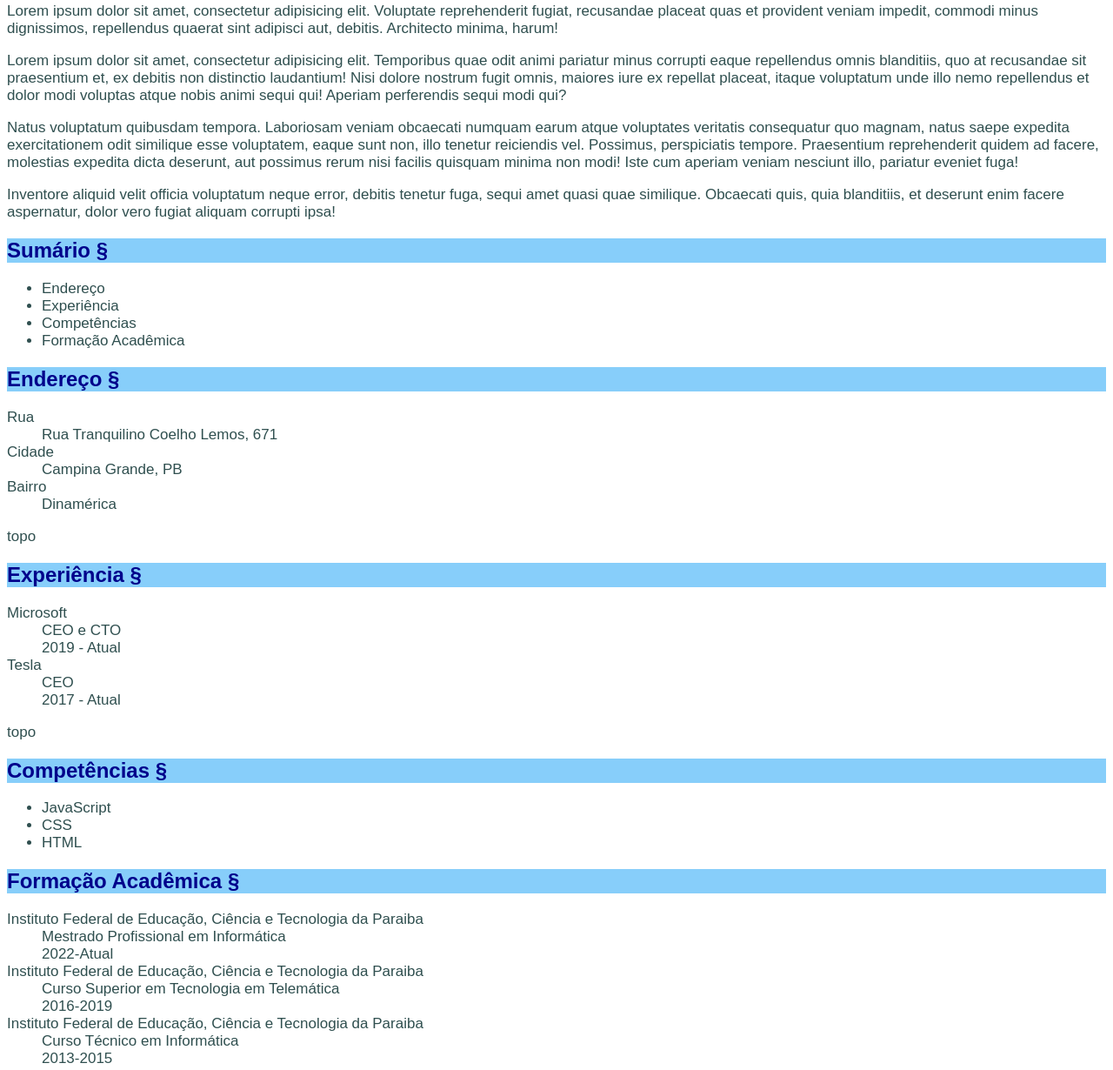
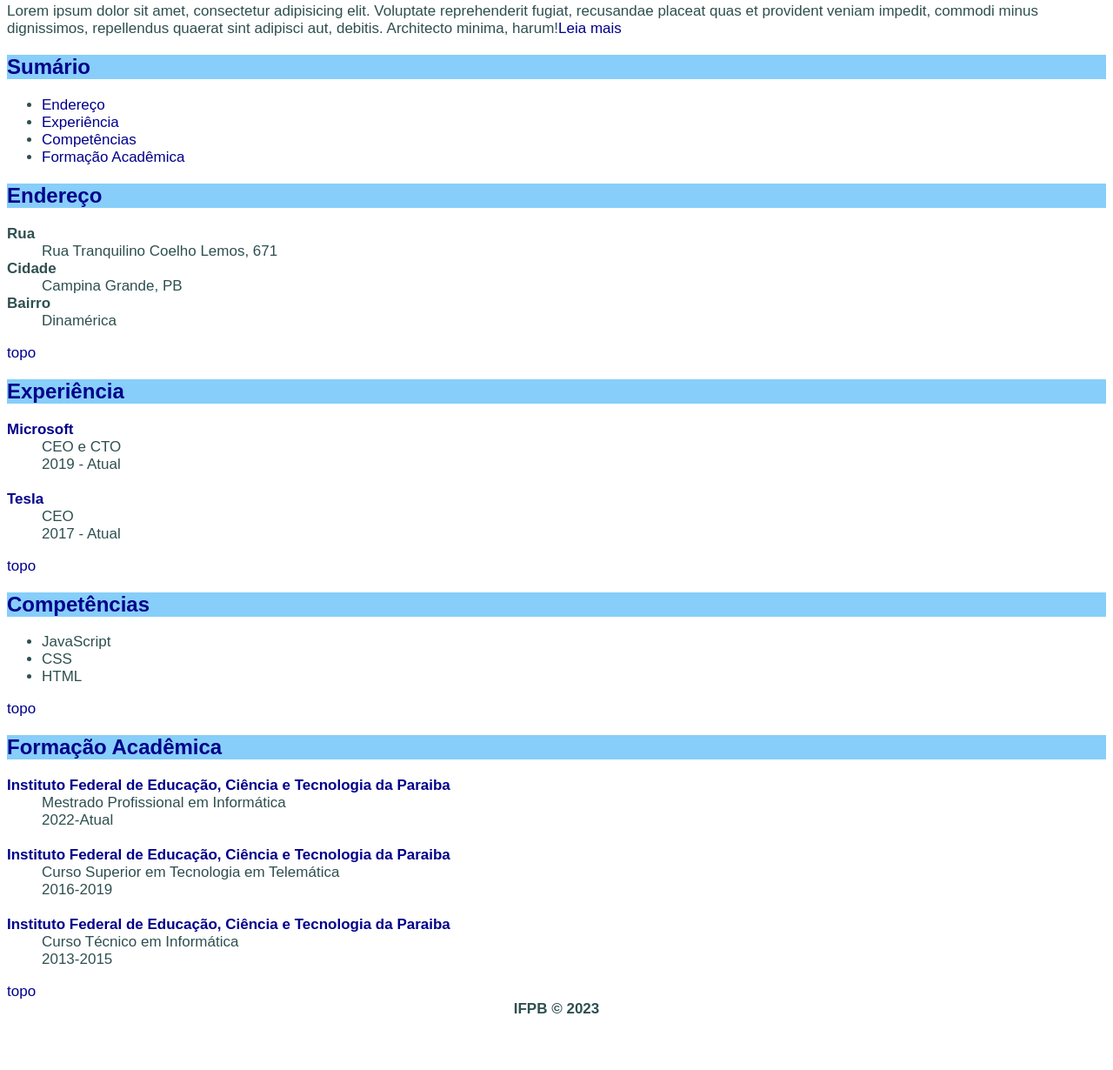
Before and after one commit to devLarissaRodrigues/IFPB_Web1, a plain HTML site: page Avaliação_3/index.html in a window 1280 px wide. Shown: the part 404-1634 px from the top of the page at 87% size. After the commit the page ends 1582 px from the top, so only its background shows below. Drawn offline with Linux system fonts and the light colour scheme.

Commit message:
Final updates

```diff
--- a/Avaliação_3/css/style.css
+++ b/Avaliação_3/css/style.css
@@ -41,3 +41,8 @@ footer {
     font-weight: italic;
     text-align: center;
   }
+
+ .link:hover:after{
+     content: "§";
+     color: darkblue;
+ }
--- a/Avaliação_3/index.html
+++ b/Avaliação_3/index.html
@@ -8,7 +8,7 @@
     <link rel="stylesheet" href="css/style.css">
 </head>
 <body>
-    <h1>Jane Doe</h1>
+    <h1 id="topo" class="link">Jane Doe </h1>
     <p><img src="Imagens/mulher.jpg"></p>
     <p><strong>Nascimento:</strong> 01/01/1970</p>
     <p><strong>Email:</strong> janedoe@email.com</p>
@@ -17,77 +17,72 @@
     <P>
         Lorem ipsum dolor sit amet, consectetur adipisicing elit. Voluptate reprehenderit fugiat,
         recusandae placeat quas et provident veniam impedit, commodi minus dignissimos,
-        repellendus quaerat sint adipisci aut, debitis. Architecto minima, harum!
-    </P>
+        repellendus quaerat sint adipisci aut, debitis. Architecto minima, harum!<a href="index_resumo.html" >Leia mais</a></p>
 
-<p>Lorem ipsum dolor sit amet, consectetur adipisicing elit. Temporibus quae odit animi pariatur minus corrupti eaque repellendus omnis blanditiis, quo at recusandae sit praesentium et, ex debitis non distinctio laudantium! Nisi dolore nostrum fugit omnis, maiores iure ex repellat placeat, itaque voluptatum unde illo nemo repellendus et dolor modi voluptas atque nobis animi sequi qui! Aperiam perferendis sequi modi qui?</p>
-
-<p>Natus voluptatum quibusdam tempora. Laboriosam veniam obcaecati numquam earum atque voluptates veritatis consequatur quo magnam, natus saepe expedita exercitationem odit similique esse voluptatem, eaque sunt non, illo tenetur reiciendis vel. Possimus, perspiciatis tempore. Praesentium reprehenderit quidem ad facere, molestias expedita dicta deserunt, aut possimus rerum nisi facilis quisquam minima non modi! Iste cum aperiam veniam nesciunt illo, pariatur eveniet fuga!</p>
-
-<p>Inventore aliquid velit officia voluptatum neque error, debitis tenetur fuga, sequi amet quasi quae similique. Obcaecati quis, quia blanditiis, et deserunt enim facere aspernatur, dolor vero fugiat aliquam corrupti ipsa!</p>
 
 <p>
-    <h2>Sumário §</h2>
+    <h2 class="link">Sumário </h2>
 
     <ul>
-        <li>Endereço</li>
-        <li>Experiência</li>
-        <li>Competências</li>
-        <li>Formação Acadêmica</li>
+        <li><a href="#Endereco">Endereço</a></li>
+        <li><a href="#Experiencia">Experiência</a></li>
+        <li><a href="#Competencia">Competências</a></li>
+        <li><a href="#Formacao">Formação Acadêmica</a></li>
     </ul>
 </p>
 
 <p>
-    <h2>Endereço §</h2>
+    <h2 id="Endereco" class="link">Endereço </h2>
     <dl>
-        <dt>Rua</dt>
+        <dt><strong>Rua</strong></dt>
             <dd>Rua Tranquilino Coelho Lemos, 671</dd>
-        <dt>Cidade</dt>
+        <dt><strong>Cidade</strong></dt>
             <dd>Campina Grande, PB</dd>
-        <dt>Bairro</dt>
+        <dt><strong>Bairro</strong></dt>
             <dd>Dinamérica</dd>
     </dl>
 
-    topo
+    <a href="#topo">topo</a>
 </p>
 
 <p>
-    <h2>Experiência §</h2>
+    <h2 id="Experiencia" class="link">Experiência </h2>
     <dl>
-        <dt>Microsoft</dt>
+        <dt><a href="https://www.microsoft.com/pt-br/microsoft-365?rtc=1" target="blank"><strong>Microsoft</strong></a></dt>
             <dd>CEO e CTO</dd>
-            <dd>2019 - Atual</dd>
-        <dt>Tesla</dt>
+            <dd>2019 - Atual</dd></br>
+        <dt><a href="https://www.tesla.com/" target="blank"><strong>Tesla</strong></a></dt>
             <dd>CEO</dd>
             <dd>2017 - Atual</dd>
     </dl>
 
-    topo
+    <a href="#topo">topo</a>
 </p>
 
 <p>
-    <h2>Competências §</h2>
+    <h2 id="Competencia" class="link">Competências </h2>
     <ul>
         <li>JavaScript</li>
         <li>CSS</li>
         <li>HTML</li>
     </ul>
+    <a href="#topo">topo</a>
 </p>
 
-<h2>Formação Acadêmica §</h2>
+<h2 id="Formacao" class="link">Formação Acadêmica </h2>
     <dl>
-        <dt>Instituto Federal de Educação, Ciência e Tecnologia da Paraiba</dt>
+        <dt><a href="https://www.ifpb.edu.br/" target="blank"><strong>Instituto Federal de Educação, Ciência e Tecnologia da Paraiba</strong></a></dt>
             <dd>Mestrado Profissional em Informática</dd>
-            <dd>2022-Atual</dd>
-        <dt>Instituto Federal de Educação, Ciência e Tecnologia da Paraiba</dt>
+            <dd>2022-Atual</dd></br>
+        <dt><a href="https://www.ifpb.edu.br/" target="blank"><strong>Instituto Federal de Educação, Ciência e Tecnologia da Paraiba</strong></a></dt>
             <dd>Curso Superior em Tecnologia em Telemática</dd>
-            <dd>2016-2019</dd>
-        <dt>Instituto Federal de Educação, Ciência e Tecnologia da Paraiba</dt>
+            <dd>2016-2019</dd></br>
+        <dt><a href="https://www.ifpb.edu.br/" target="blank"><strong>Instituto Federal de Educação, Ciência e Tecnologia da Paraiba</strong></a></dt>
             <dd>Curso Técnico em Informática</dd>
             <dd>2013-2015</dd>
     </dl>
 
-topo
+<a href="#topo">topo</a>
 </body>
 
 <footer>
```
